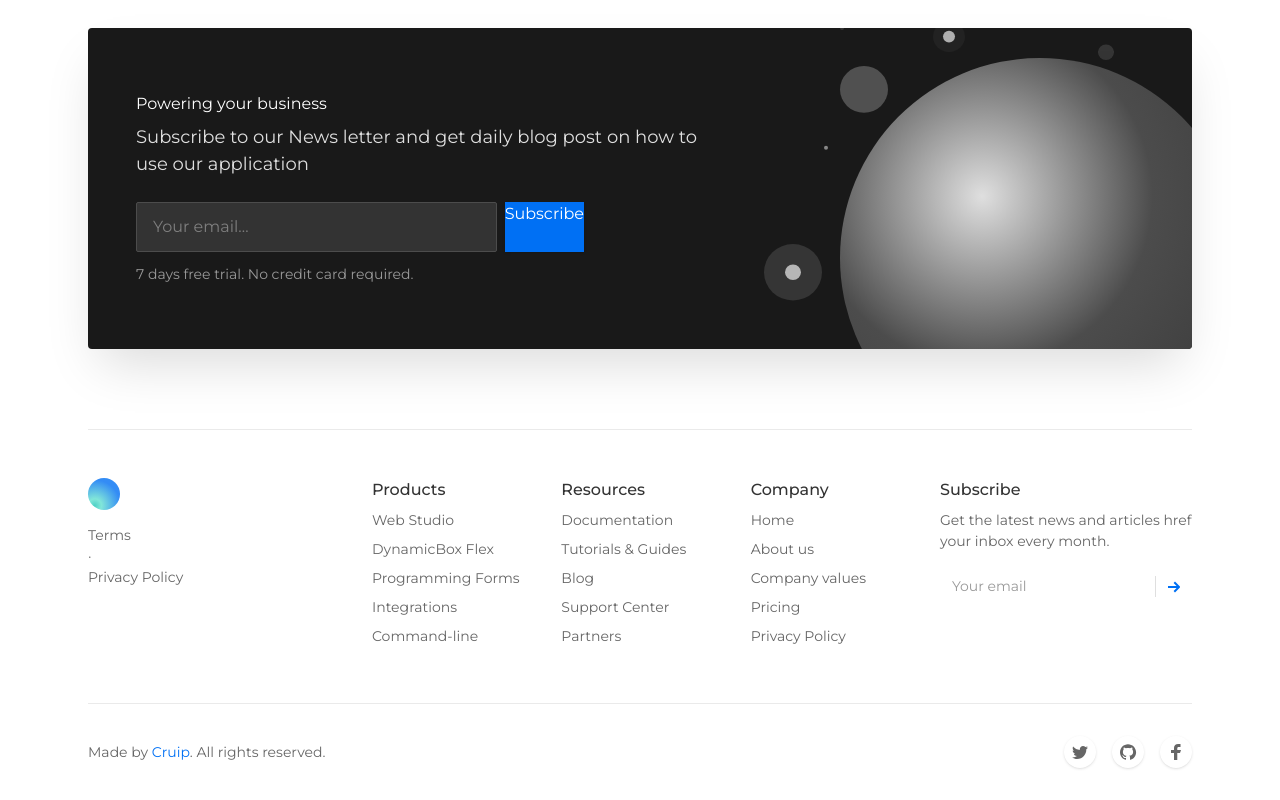
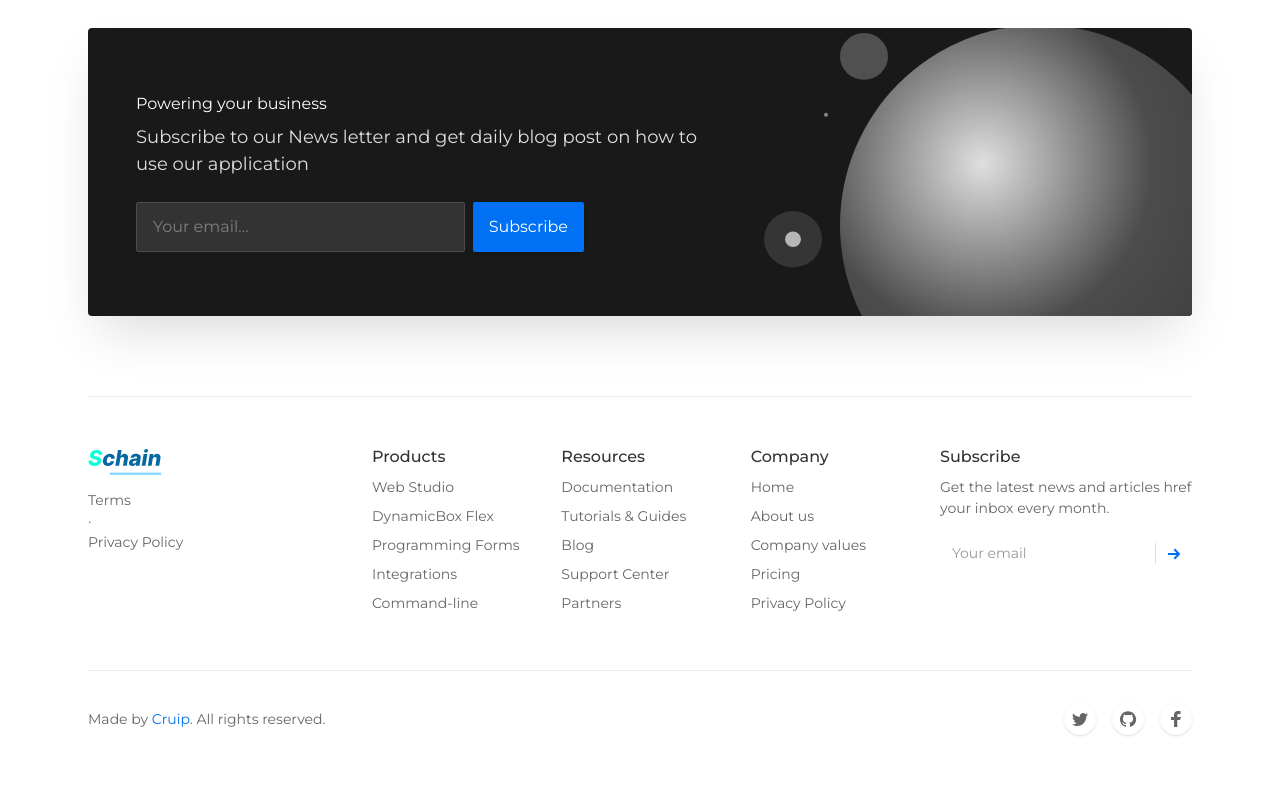
Before and after one commit to mendsalbert/schain, a Next.js app: page /Home in a window 1280 px wide. Shown: the part 2744-3544 px from the top of the page. After the commit the page ends 3511 px from the top, so only its background shows below. Built offline with nearby package versions, Linux system fonts and the light colour scheme.

Commit message:
schain ui

```diff
--- a/components/partials/Footer.jsx
+++ b/components/partials/Footer.jsx
@@ -12,33 +12,7 @@ function Footer() {
             <div className="mb-2">
               {/* Logo */}
               <div href="/" className="inline-block" aria-label="Cruip">
-                <svg
-                  className="w-8 h-8"
-                  viewBox="0 0 32 32"
-                  xmlns="http://www.w3.org/2000/svg"
-                >
-                  <defs>
-                    <radialGradient
-                      cx="21.152%"
-                      cy="86.063%"
-                      fx="21.152%"
-                      fy="86.063%"
-                      r="79.941%"
-                      id="footer-logo"
-                    >
-                      <stop stopColor="#4FD1C5" offset="0%" />
-                      <stop stopColor="#81E6D9" offset="25.871%" />
-                      <stop stopColor="#338CF5" offset="100%" />
-                    </radialGradient>
-                  </defs>
-                  <rect
-                    width="32"
-                    height="32"
-                    rx="16"
-                    fill="url(#footer-logo)"
-                    fillRule="nonzero"
-                  />
-                </svg>
+                <img src="/images/logo.svg" className="w-24" />
               </div>
             </div>
             <div className="text-sm text-gray-600">
--- a/components/partials/Newsletter.jsx
+++ b/components/partials/Newsletter.jsx
@@ -113,17 +113,12 @@ function Newsletter() {
                       aria-label="Your email…"
                     />
                     <a
-                      className="btn text-white bg-blue-600 hover:bg-blue-700 shadow"
+                      className="btn text-white flex flex-col items-center justify-center px-4 rounded-sm bg-blue-600 hover:bg-blue-700 shadow"
                       href="#0"
                     >
                       Subscribe
                     </a>
                   </div>
-                  {/* Success message */}
-                  {/* <p className="text-sm text-gray-400 mt-3">Thanks for subscribing!</p> */}
-                  <p className="text-sm text-gray-400 mt-3">
-                    7 days free trial. No credit card required.
-                  </p>
                 </form>
               </div>
             </div>
```
